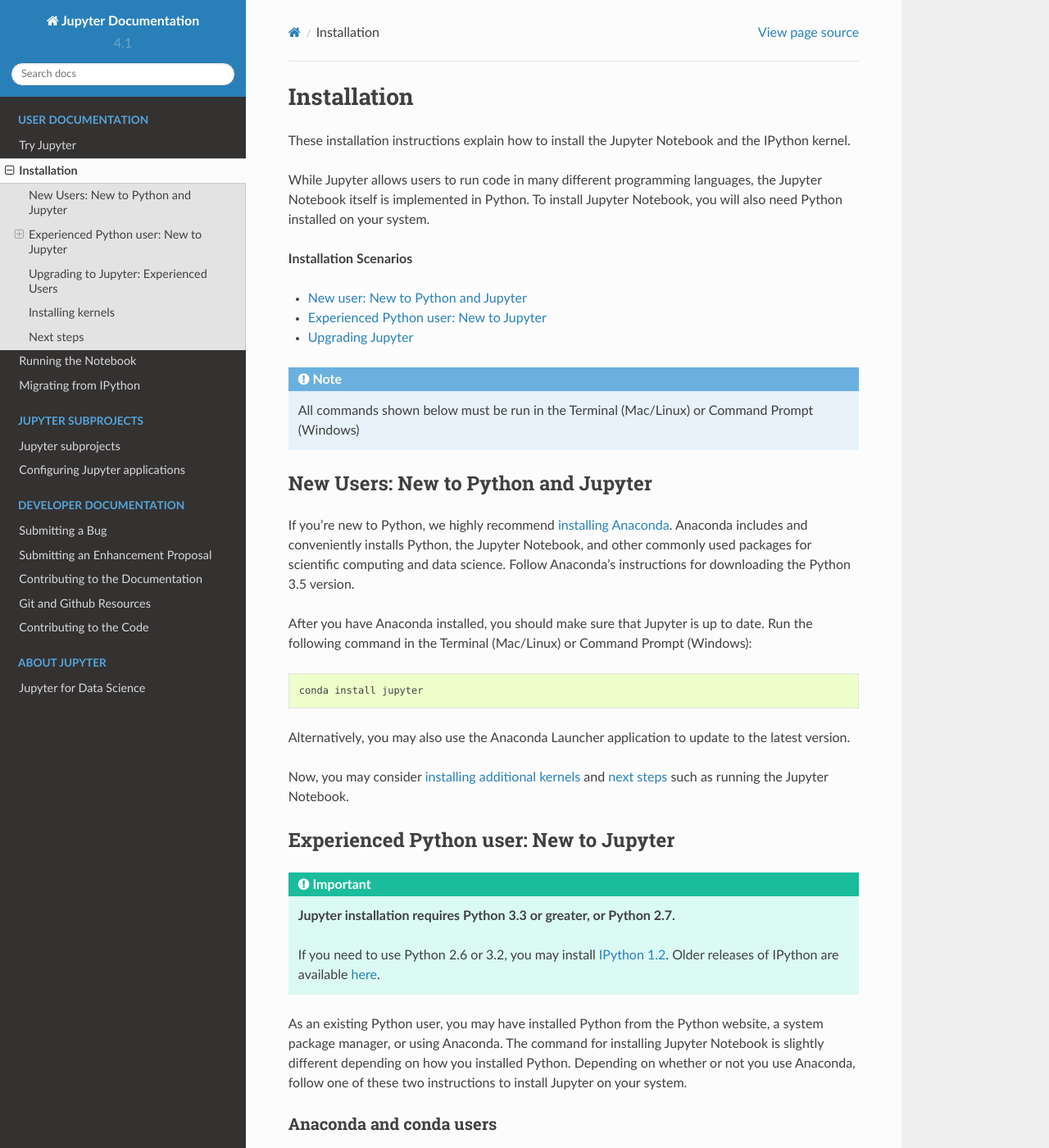
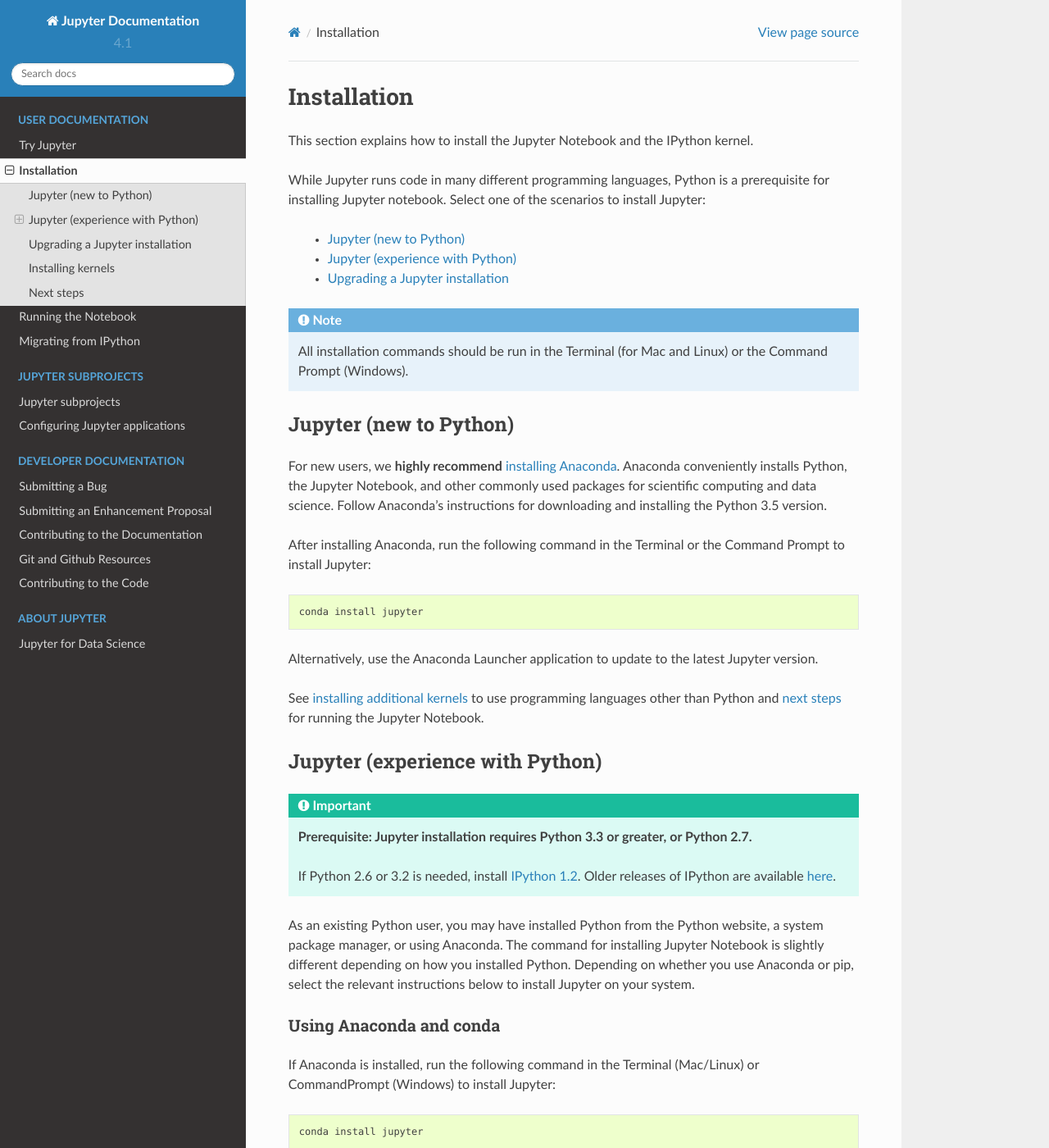
Before and after one commit to jupyter/jupyter, a Sphinx documentation site: the page built from docs/source/install.rst, in a window 1280 px wide and 1400 px high. Shown: the whole window at 82% size. Built offline with Sphinx 7.4.7 and the Read the Docs theme 2.0.0, drawn with Linux system fonts in a browser that asks for light colours; pages that are not in the unit, such as notebooks, are missing from menus; some of the changed text lies outside the part shown.

Commit message:
Edit install doc

```diff
--- a/docs/source/index.rst
+++ b/docs/source/index.rst
@@ -30,9 +30,9 @@
 
 The main documentation for Jupyter users is organized into several sections:
 
-  :ref:`User Documentation<user-docs>` |
-  :ref:`Jupyter Subprojects<jupyter-subprojects>` |
-  :ref:`About Jupyter<about-docs>`
+    - :ref:`User Documentation<user-docs>`
+    - :ref:`Jupyter Subprojects<jupyter-subprojects>`
+    - :ref:`About Jupyter<about-docs>`
 
 :ref:`Developer Documentation<dev-docs>` covers how to help with the
 development of Jupyter as well as technical details helpful for development.
--- a/docs/source/install.rst
+++ b/docs/source/install.rst
@@ -1,97 +1,94 @@
 .. _install:
-
 
 ============
 Installation
 ============
 
-These installation instructions explain how to install the Jupyter Notebook and
-the IPython kernel.
+This section explains how to install the Jupyter Notebook and the IPython
+kernel.
 
-While Jupyter allows users to run code in many different
-programming languages, the Jupyter Notebook itself is implemented in Python.
-To install Jupyter Notebook, you will also need Python installed on your system.
+While Jupyter runs code in many different programming languages, Python is a
+prerequisite for installing Jupyter notebook. Select one of the scenarios to
+install Jupyter:
 
-**Installation Scenarios**
-
-* :ref:`New user: New to Python and Jupyter <new-to-python-and-jupyter>`
-* :ref:`Experienced Python user: New to Jupyter <existing-python-new-jupyter>`
-* :ref:`Upgrading Jupyter <upgrading>`
+    - :ref:`Jupyter (new to Python) <new-to-python-and-jupyter>`
+    - :ref:`Jupyter (experience with Python) <existing-python-new-jupyter>`
+    - :ref:`Upgrading a Jupyter installation <upgrading>`
 
 .. note::
 
-     All commands shown below must be run in the Terminal (Mac/Linux) or Command
-     Prompt (Windows)
+     All installation commands should be run in the Terminal (for Mac and Linux)
+     or the Command Prompt (Windows).
 
 .. _new-to-python-and-jupyter:
 
-New Users: New to Python and Jupyter
-------------------------------------
+Jupyter (new to Python)
+-----------------------
 
-If you're new to Python, we highly recommend `installing Anaconda
-<https://www.continuum.io/downloads>`_. Anaconda includes and conveniently
+For new users, we **highly recommend** `installing Anaconda
+<https://www.continuum.io/downloads>`_. Anaconda conveniently
 installs Python, the Jupyter Notebook, and other commonly used packages for
 scientific computing and data science. Follow Anaconda's instructions for
-downloading the Python 3.5 version.
+downloading and installing the Python 3.5 version.
 
-After you have Anaconda installed, you should make sure that Jupyter is up to
-date. Run the following command in the Terminal (Mac/Linux) or Command
-Prompt (Windows)::
+After installing Anaconda, run the following command in the Terminal or the
+Command Prompt to install Jupyter::
 
     conda install jupyter
 
-Alternatively, you may also use the Anaconda Launcher application to update to
-the latest version.
+Alternatively, use the Anaconda Launcher application to update to the latest
+Jupyter version.
 
-Now, you may consider :ref:`installing additional kernels <installing-kernels>`
-and :ref:`next steps <next-steps>` such as running the Jupyter Notebook.
-
+See :ref:`installing additional kernels <installing-kernels>` to use programming
+languages other than Python and :ref:`next steps <next-steps>` for running the
+Jupyter Notebook.
 
 .. _existing-python-new-jupyter:
 
-Experienced Python user: New to Jupyter
----------------------------------------
+Jupyter (experience with Python)
+--------------------------------
 
 .. important::
 
-    **Jupyter installation requires Python 3.3 or greater, or Python 2.7.**
+    **Prerequisite: Jupyter installation requires Python 3.3 or greater, or Python 2.7.**
 
-    If you need to use Python 2.6 or 3.2, you may install
+    If Python 2.6 or 3.2 is needed, install
     `IPython 1.2 <http://archive.ipython.org/release/1.2.0/>`_.
-    Older releases of IPython are available `here <http://archive.ipython.org/release/>`__.
+    Older releases of IPython are available
+    `here <http://archive.ipython.org/release/>`__.
 
 As an existing Python user, you may have installed Python from the Python website,
 a system package manager, or using Anaconda. The command for installing Jupyter
-Notebook is slightly different depending on how you installed Python. Depending on
-whether or not you use Anaconda, follow one of these two instructions to install
-Jupyter on your system.
+Notebook is slightly different depending on how you installed Python. Depending
+on whether you use Anaconda or pip, select the relevant instructions
+below to install Jupyter on your system.
 
 
 .. _existing-anaconda-new-jupyter:
 
-Anaconda and conda users
+Using Anaconda and conda
 ^^^^^^^^^^^^^^^^^^^^^^^^
 
-If you have Anaconda installed, run the following command in the Terminal
+If Anaconda is installed, run the following command in the Terminal
 (Mac/Linux) or CommandPrompt (Windows) to install Jupyter::
 
     conda install jupyter
 
-Now, you may consider :ref:`installing kernels <installing-kernels>` and
-:ref:`next steps <next-steps>`.
-
+See :ref:`installing additional kernels <installing-kernels>` to use programming
+languages other than Python and :ref:`next steps <next-steps>` for running the
+Jupyter Notebook.
 
 .. _python-using-pip:
 
-pip users
+Using pip
 ^^^^^^^^^
 
-If you already have Python installed and are **not** using `conda` or Anaconda,
-you may install the Jupyter Notebook using Python's package manager `pip`::
+If you already have Python installed and are **not** using conda or Anaconda,
+you may install the Jupyter Notebook using Python's package manager, pip::
 
     pip3 install jupyter
 
-(*Use ``pip`` instead of ``pip3`` for legacy Python 2*)
+(Use ``pip`` instead of ``pip3`` for legacy Python 2.)
 
 .. note::
 
@@ -107,29 +104,28 @@
         yum groupinstall 'Development Tools'
         yum install python3-devel
 
-    (Use ``python`` instead of ``python3`` for legacy Python 2)
+    (Use ``python`` instead of ``python3`` for legacy Python 2.)
 
-
-Now, you may consider :ref:`installing kernels <installing-kernels>` and
-:ref:`next steps <next-steps>`.
-
+See :ref:`installing additional kernels <installing-kernels>` to use programming
+languages other than Python and :ref:`next steps <next-steps>` for running the
+Jupyter Notebook.
 
 .. _upgrading:
 
-Upgrading to Jupyter: Experienced Users
----------------------------------------
+Upgrading a Jupyter installation
+--------------------------------
 
 The Jupyter Notebook used to be called the IPython Notebook. If you are running
 an older version of the IPython Notebook (version 3 or earlier) you can use the
 following to upgrade to the latest version of the Jupyter Notebook.
 
-**If using 'pip'**::
+**If using pip**::
 
     pip install -U jupyter
 
 OR
 
-**If using Anaconda or `conda`**::
+**If using Anaconda or conda**::
 
     conda update jupyter
 
```
Also changed, not shown: other parts of docs/source/install.rst (+1 -2 lines).
